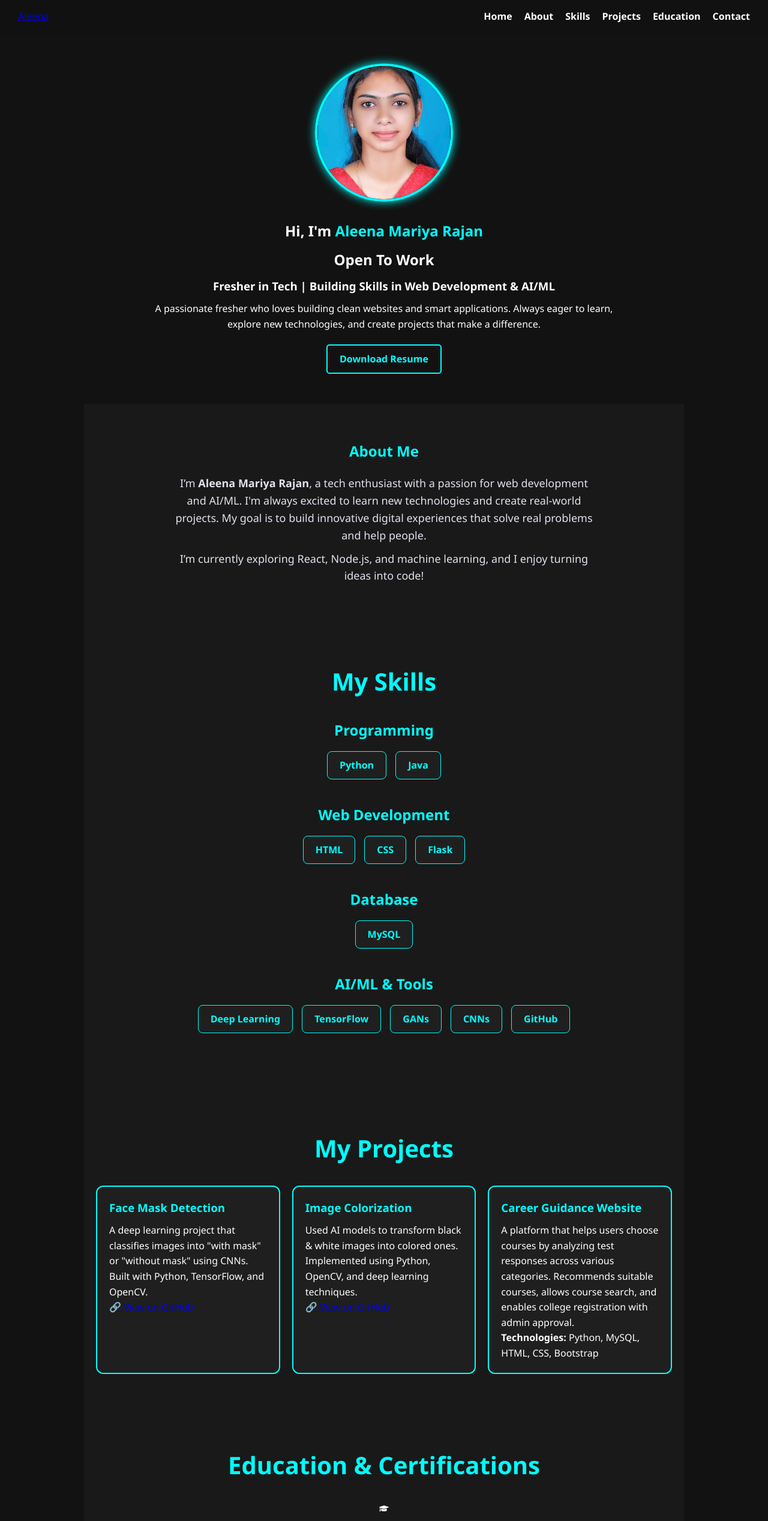
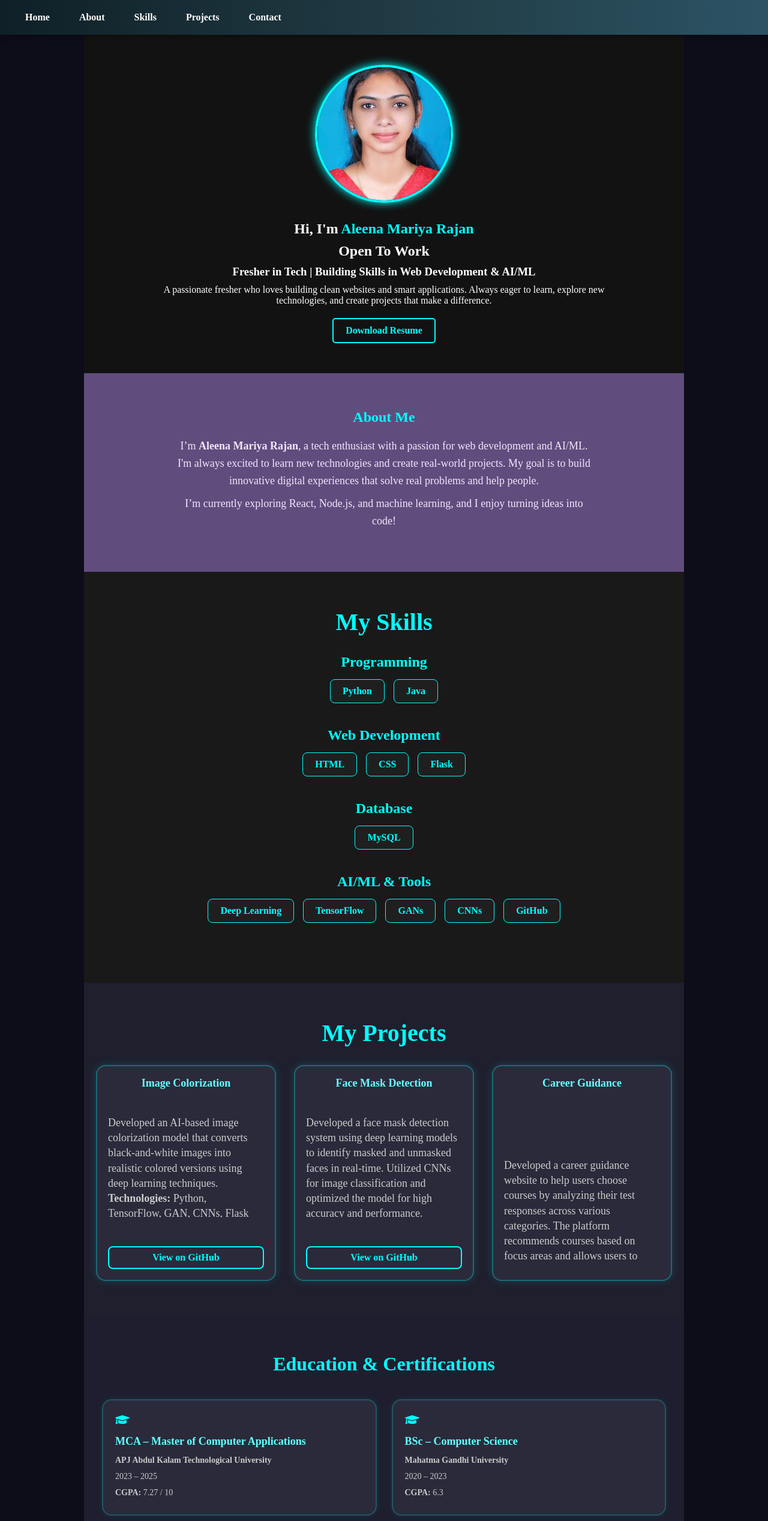
Before and after one commit to Aleenarajan/my_portfolio, a React (Create React App) app: page / in a window 1280 px wide. Shown: the top 2535 px of the page at 60% size. Built offline with nearby package versions, Linux system fonts and the light colour scheme; the HTML template or start-up script is replaced by a standard one.

Commit message:
Updated portfolio with responsive layout and education boxes

```diff
--- a/src/components/Navbar.css
+++ b/src/components/Navbar.css
@@ -1,23 +1,57 @@
+/* Main navbar layout */
 .navbar {
   background-color: #1c1c1c;
   display: flex;
   justify-content: space-between;
   padding: 20px;
   align-items: center;
+  flex-wrap: wrap;
 }
 
-.navbar ul {
+/* Brand/logo name */
+.navbar-logo {
+  color: cyan;
+  font-size: 1.5rem;
+  font-weight: bold;
+  text-decoration: none;
+}
+
+/* Menu list layout */
+.navbar-menu {
   display: flex;
   list-style: none;
   gap: 25px;
 }
 
+/* Menu item links */
 .navbar ul li a {
   color: white;
   text-decoration: none;
   font-weight: bold;
+  transition: color 0.3s ease;
 }
 
 .navbar ul li a:hover {
   color: cyan;
 }
+
+/* ✅ Responsive styles */
+@media (max-width: 768px) {
+  .navbar {
+    flex-direction: column;
+    align-items: flex-start;
+    padding: 15px;
+  }
+
+  .navbar-menu {
+    flex-direction: column;
+    width: 100%;
+    padding-left: 0;
+    margin-top: 10px;
+    gap: 15px;
+  }
+
+  .navbar ul li a {
+    font-size: 16px;
+  }
+}
--- a/src/components/Navbar.js
+++ b/src/components/Navbar.js
@@ -1,18 +1,25 @@
-import React from 'react';
+// src/components/Navbar.js
+import React, { useState } from 'react';
 import '../styles/Navbar.css';
 
 const Navbar = () => {
+  const [menuOpen, setMenuOpen] = useState(false);
+
+  const toggleMenu = () => setMenuOpen(!menuOpen);
+
   return (
     <nav className="navbar">
-      <a href="#home" className="navbar-logo">Aleena</a>
-      <ul className="navbar-menu">
-        <li><a href="#home">Home</a></li>
-            <li><a href="#about">About</a></li> {/* ✅ This one */}
-                <li><a href="#skills">Skills</a></li>
-                    <li><a href="#projects">Projects</a></li>
-                        <li><a href="#education">Education</a></li>
 
-                        <li><a href="#contact">Contact</a></li>
+      <div className="hamburger" onClick={toggleMenu}>
+        ☰
+      </div>
+
+      <ul className={`navbar-menu ${menuOpen ? 'open' : ''}`}>
+        <li><a href="#home" onClick={toggleMenu}>Home</a></li>
+        <li><a href="#about" onClick={toggleMenu}>About</a></li>
+        <li><a href="#skills" onClick={toggleMenu}>Skills</a></li>
+        <li><a href="#projects" onClick={toggleMenu}>Projects</a></li>
+        <li><a href="#contact" onClick={toggleMenu}>Contact</a></li>
       </ul>
     </nav>
   );
--- a/src/components/Projects.js
+++ b/src/components/Projects.js
@@ -7,51 +7,57 @@ const Projects = () => {
     <section id="projects" className="projects-section">
       <h2>My Projects</h2>
 
-      <div className="projects-grid">
+      <div className="project-cards">
+        <div className="project-card">
+          <h3>Image Colorization</h3>
+          <p>
+            Developed an AI-based image colorization model that converts black-and-white
+            images into realistic colored versions using deep learning techniques.
+            <br />
+            <strong>Technologies:</strong> Python, TensorFlow, GAN, CNNs, Flask
+          </p>
+          <a
+            href="https://github.com/Aleenarajan/MCA-_LAB/tree/MCA/main%20cod"
+            target="_blank"
+            rel="noopener noreferrer"
+            className="github-btn"
+          >
+            View on GitHub
+          </a>
+        </div>
+
         <div className="project-card">
           <h3>Face Mask Detection</h3>
           <p>
-    A deep learning project that classifies images into "with mask" or "without mask" using CNNs.
-    Built with Python, TensorFlow, and OpenCV.
+            Developed a face mask detection system using deep learning models to identify
+            masked and unmasked faces in real-time. Utilized CNNs for image classification
+            and optimized the model for high accuracy and performance.
+            <br />
+            <strong>Technologies:</strong> Python, TensorFlow, Flask
           </p>
           <a
             href="https://github.com/Aleenarajan/MCA-_LAB/tree/MCA/S3/mini_project"
             target="_blank"
             rel="noopener noreferrer"
-    className="project-link"
+            className="github-btn"
           >
-    🔗 View on GitHub
-  </a>
-</div>
-
-
-        <div className="project-card">
-  <h3>Image Colorization</h3>
-  <p>
-    Used AI models to transform black & white images into colored ones.
-    Implemented using Python, OpenCV, and deep learning techniques.
-  </p>
-  <a
-    href="https://github.com/Aleenarajan/MCA-_LAB/tree/MCA/main%20cod"
-    target="_blank"
-    rel="noopener noreferrer"
-    className="project-link"
-  >
-    🔗 View on GitHub
+            View on GitHub
           </a>
         </div>
 
         <div className="project-card">
-          <h3>Career Guidance Website</h3>
+          <h3>Career Guidance</h3>
           <p>
-            A platform that helps users choose courses by analyzing test responses across various categories.
-            Recommends suitable courses, allows course search, and enables college registration with admin approval.
+            Developed a career guidance website to help users choose courses by analyzing
+            their test responses across various categories. The platform recommends courses
+            based on focus areas and allows users to search for courses. Colleges can
+            register, but admin approval is required before they can update details and manage
+            profiles.
+            <br />
+            <strong>Technologies:</strong> Python, MySQL, HTML, CSS, Bootstrap
           </p>
-          <p><strong>Technologies:</strong> Python, MySQL, HTML, CSS, Bootstrap</p>
+
         </div>
-
-
-
       </div>
     </section>
   );
--- a/src/index.css
+++ b/src/index.css
@@ -7,11 +7,10 @@
 }
 
 body {
-  font-family: 'Segoe UI', Tahoma, Geneva, Verdana, sans-serif;
-  background-color: #121212;
-  color: #ffffff;
-  line-height: 1.6;
+  background-color: #0d0d1a;  /* Dark navy */
+  color: #e6e6fa;             /* Soft lavender text */
 }
+
 
 .App {
   width: 100%;
--- a/src/styles/About.css
+++ b/src/styles/About.css
@@ -17,3 +17,12 @@
   font-size: 18px;
   line-height: 1.6;
 }
+.about-section {
+  background-color: #1a0033;
+  color: #e6e6fa;
+}
+
+.contact-section {
+  background-color: #7a5b99;
+  color: #f2f2f2;
+}
--- a/src/styles/Contact.css
+++ b/src/styles/Contact.css
@@ -6,7 +6,7 @@
 }
 
 .contact-section a {
-  color: cyan;
+  color: rgb(28, 128, 227);
   text-decoration: none;
   font-weight: bold;
 }
@@ -14,3 +14,13 @@
 .contact-section a:hover {
   text-decoration: underline;
 }
+
+.about-section {
+  background-color: #604d7e;
+  color: #f1e6fa;
+}
+
+.contact-section {
+  background-color: #624669;
+  color: #f2f2f2;
+}
--- a/src/styles/Education.css
+++ b/src/styles/Education.css
@@ -1,37 +1,54 @@
-/* styles/Education.css */
-
 .education-section {
+  background-color: #1e1e2f;
+  color: white;
   padding: 60px 20px;
-  background-color: #191919;
-  color: white;
   text-align: center;
 }
 
 .education-section h2 {
+  font-size: 32px;
   color: cyan;
-  margin-bottom: 30px;
-  font-size: 2.5rem;
+  margin-bottom: 40px;
 }
 
-.education-item {
-  margin-bottom: 30px;
-  background-color: #1f1f1f;
-  border: 2px solid cyan;
+.timeline {
+  display: grid;
+  grid-template-columns: repeat(auto-fit, minmax(300px, 1fr));
+  gap: 25px;
+  justify-content: center;
+  align-items: start;
+  padding: 0 10px;
+}
+
+.timeline-item {
+  background-color: #2a2a3b;
+  border: 2px solid rgba(0, 255, 255, 0.2);
+  border-radius: 16px;
   padding: 20px;
-  border-radius: 12px;
-  max-width: 700px;
-  margin-left: auto;
-  margin-right: auto;
+  box-shadow: 0 0 10px rgba(0, 255, 255, 0.1);
+  text-align: left;
   transition: transform 0.3s ease;
 }
 
-.education-item:hover {
-  transform: scale(1.02);
-  background-color: #00cccc;
-  color: black;
+.timeline-item:hover {
+  transform: translateY(-6px);
 }
 
-.education-item h3 {
-  color: cyan;
+.timeline-item h3 {
+  font-size: 18px;
+  color: #66ffff;
   margin-bottom: 10px;
 }
+
+.timeline-item p {
+  font-size: 14px;
+  color: #ccc;
+  margin-bottom: 6px;
+  line-height: 1.5;
+}
+
+.icon {
+  font-size: 24px;
+  color: #00ffff;
+  margin-bottom: 10px;
+}
--- a/src/styles/Hero.css
+++ b/src/styles/Hero.css
@@ -1,4 +1,3 @@
-// styles/Hero.css
 .hero-section {
   display: flex;
   justify-content: center;
@@ -13,6 +12,8 @@
   align-items: center;
   text-align: center;
   max-width: 800px;
+  width: 100%;
+  padding: 20px;
 }
 
 .profile-pic {
@@ -45,19 +46,16 @@
 }
 
 .btn {
-  padding: 10px 20px;
-  background-color: cyan;
-  border: none;
-  color: black;
-  text-decoration: none;
-  border-radius: 5px;
-  font-weight: bold;
-  cursor: pointer;
-  transition: background-color 0.3s ease;
+  background-color: #9d4edd; /* Purple */
+  color: white;
 }
 
 .btn:hover {
-  background-color: #00cccc;
+  background-color: #7b2cbf;
+}
+
+.highlight {
+  color: #66ffcc;  /* Neon green */
 }
 
 .btn-secondary {
--- a/src/styles/Navbar.css
+++ b/src/styles/Navbar.css
@@ -1,33 +1,90 @@
-/* styles/Navbar.css */
+/* 🔷 Navbar main container */
 .navbar {
+  background: linear-gradient(to right, #0f2027, #203a43, #2c5364);
   display: flex;
   justify-content: space-between;
+  padding: 20px 30px;
   align-items: center;
-  padding: 15px 30px;
-  background-color: #111;
-  color: white;
+  flex-wrap: wrap;
   position: sticky;
   top: 0;
-  z-index: 100;
+  z-index: 1000;
+  box-shadow: 0 4px 8px rgba(0, 0, 0, 0.3);
 }
 
-.navbar h1 {
-  color: cyan;
-  font-size: 24px;
+/* 🔹 Logo text (optional - remove if not using) */
+.navbar-logo {
+  color: #00ffff;
+  font-size: 1.8rem;
+  font-weight: bold;
+  text-decoration: none;
 }
 
-.navbar ul {
-  list-style: none;
-  display: flex;
-  gap: 20px;
+/* ☰ Hamburger icon */
+.hamburger {
+  display: none;
+  font-size: 30px;
+  color: #00ffff;
+  cursor: pointer;
+  transition: transform 0.3s ease;
 }
 
-.navbar ul li a {
-  text-decoration: none;
-  color: white;
-  font-weight: bold;
+.hamburger:hover {
+  transform: scale(1.2);
 }
 
-.navbar ul li a:hover {
-  color: cyan;
+/* 🔸 Navigation list */
+.navbar-menu {
+  display: flex;
+  list-style: none;
+  gap: 25px;
 }
+
+/* 🔸 Nav links */
+.navbar-menu li a {
+  color: white;
+  text-decoration: none;
+  font-weight: bold;
+  padding: 8px 12px;
+  border-radius: 8px;
+  transition: all 0.3s ease;
+}
+
+.navbar-menu li a:hover {
+  background-color: rgba(0, 255, 255, 0.1);
+  color: #00ffff;
+}
+
+/* 🔻 Responsive styles for mobile */
+@media (max-width: 768px) {
+  .hamburger {
+    display: block;
+  }
+
+  .navbar {
+    flex-direction: column;
+    align-items: flex-start;
+    padding: 15px 20px;
+  }
+
+  .navbar-menu {
+    flex-direction: column;
+    width: 100%;
+    display: none;
+    gap: 15px;
+    margin-top: 15px;
+    padding-left: 0;
+  }
+
+  .navbar-menu.open {
+    display: flex;
+  }
+
+  .navbar-menu li a {
+    font-size: 16px;
+    padding: 10px 15px;
+    background-color: rgba(255, 255, 255, 0.05);
+    border: 1px solid rgba(0, 255, 255, 0.2);
+    border-radius: 6px;
+  }
+}
--- a/src/styles/Projects.css
+++ b/src/styles/Projects.css
@@ -1,42 +1,76 @@
-/* styles/Projects.css */
-
 .projects-section {
-  padding: 60px 20px;
-  background-color: #191919;
+  background-color: #1f1f2e;
   color: white;
   text-align: center;
+  padding: 60px 20px;
 }
 
 .projects-section h2 {
   color: cyan;
   margin-bottom: 30px;
-  font-size: 2.5rem;
+  font-size: 40px;
 }
 
-.projects-grid {
+.project-cards {
   display: grid;
-  gap: 20px;
-  grid-template-columns: repeat(auto-fit, minmax(280px, 1fr));
-  max-width: 1000px;
-  margin: auto;
+  grid-template-columns: repeat(auto-fit, minmax(300px, 1fr));
+  gap: 30px;
+  justify-items: center; /* ✅ This centers each box in its grid cell */
+  align-items: start;
 }
 
+
 .project-card {
-  background-color: #1f1f1f;
-  border: 2px solid cyan;
-  padding: 20px;
-  border-radius: 12px;
+  width: 300px;
+  height: 360px; /* ✅ Reduced height */
+  background-color: #2a2a3b;
+  border: 2px solid rgba(0, 255, 255, 0.3);
+  border-radius: 16px;
+  padding: 18px;
+  box-shadow: 0 0 15px rgba(0, 255, 255, 0.15);
+  display: flex;
+  flex-direction: column;
+  justify-content: space-between;
   text-align: left;
-  transition: transform 0.3s ease;
+  color: white;
+  overflow: hidden;
 }
+
 
 .project-card:hover {
   transform: translateY(-5px);
-  background-color: #00cccc;
-  color: black;
 }
 
 .project-card h3 {
-  color: cyan;
+  color: #66ffff;
+  font-size: 18px;
   margin-bottom: 10px;
+  text-align: center;
 }
+
+.project-card p {
+  font-size: 18px;
+  color: #ccc;
+  line-height: 1.4;
+  margin-bottom: 15px;
+  overflow-y: auto; /* ✅ Makes paragraph scroll if too long */
+  max-height: 170px;
+  padding-right: 5px;
+}
+
+.github-btn {
+  padding: 8px 16px;
+  background-color: transparent;
+  border: 2px solid #00ffff;
+  color: #00ffff;
+  border-radius: 8px;
+  font-weight: bold;
+  text-decoration: none;
+  transition: 0.3s ease;
+  text-align: center;
+}
+
+.github-btn:hover {
+  background-color: #00ffff;
+  color: black;
+}
```
Lines whose indentation alone changed are shown as unchanged.
